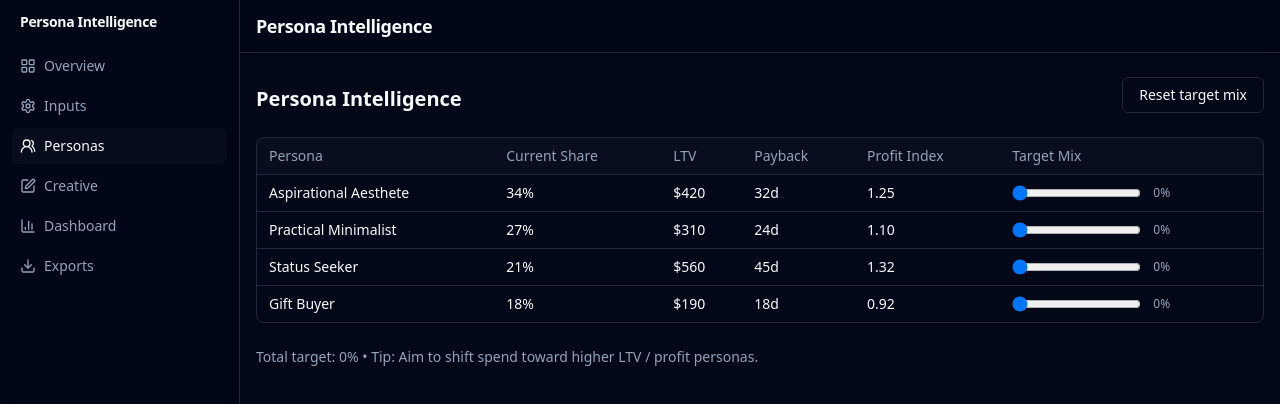
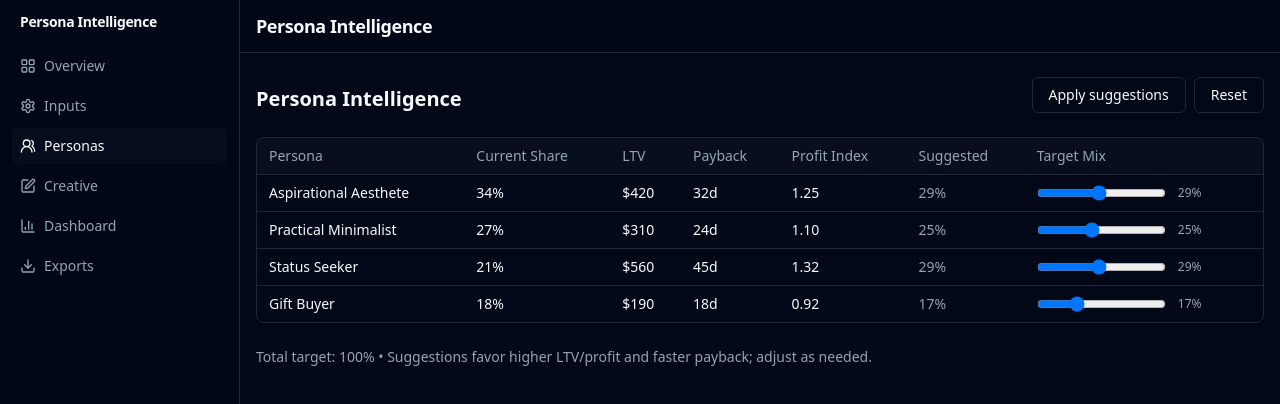
Before and after one commit to startino/ben-macpherson, a React (Vite) app: page /ben-macpherson/personas in a window 1280 px wide. Shown: the top 404 px of the page. Built offline with nearby package versions, Linux system fonts and the light colour scheme.

Commit message:
feat(personas): add suggested target mix heuristic, column, and apply action

```diff
--- a/src/pages/Personas.tsx
+++ b/src/pages/Personas.tsx
@@ -1,4 +1,4 @@
-import { useEffect, useState } from 'react'
+import { useEffect, useMemo, useState } from 'react'
 import personasData from '@/data/mock/personas.json'
 import { Button } from '@/components/ui/button'
 
@@ -14,12 +14,45 @@ interface Persona {
 export default function Personas() {
 	const [targetMix, setTargetMix] = useState<Record<string, number>>({})
 
+	const personas = personasData as Persona[]
+
+	// Heuristic: favor higher profitIndex and LTV, penalize longer payback
+	// score = (profitIndex * ltv) / paybackDays
+	const suggestedMix: Record<string, number> = useMemo(() => {
+		const scores = personas.map((p) => ({ id: p.id, score: (p.profitIndex * p.ltv) / Math.max(1, p.paybackDays) }))
+		const totalScore = scores.reduce((a, s) => a + s.score, 0)
+		if (totalScore === 0) return {}
+		// scale to sum ~100 (rounded)
+		let raw = scores.map((s) => ({ id: s.id, pct: (s.score / totalScore) * 100 }))
+		// clamp between 5 and 60 to avoid extremes, then renormalize
+		raw = raw.map((r) => ({ id: r.id, pct: Math.min(60, Math.max(5, r.pct)) }))
+		const clampedTotal = raw.reduce((a, r) => a + r.pct, 0)
+		return raw.reduce((acc, r) => {
+			acc[r.id] = Math.round((r.pct / clampedTotal) * 100)
+			return acc
+		}, {} as Record<string, number>)
+	}, [personas])
+
 	useEffect(() => {
 		try {
 			const saved = localStorage.getItem('targetMix')
-			if (saved) setTargetMix(JSON.parse(saved))
-		} catch {}
+			if (saved) {
+				setTargetMix(JSON.parse(saved))
+			} else {
+				// seed with suggestions on first load
+				setTargetMix(suggestedMix)
+				localStorage.setItem('targetMix', JSON.stringify(suggestedMix))
+			}
+		} catch {
+			setTargetMix(suggestedMix)
+		}
+		// eslint-disable-next-line react-hooks/exhaustive-deps
 	}, [])
+
+	function applySuggestions() {
+		setTargetMix(suggestedMix)
+		localStorage.setItem('targetMix', JSON.stringify(suggestedMix))
+	}
 
 	function updateMix(id: string, value: number) {
 		const next = { ...targetMix, [id]: value }
@@ -27,14 +60,16 @@ export default function Personas() {
 		localStorage.setItem('targetMix', JSON.stringify(next))
 	}
 
-	const personas = personasData as Persona[]
 	const total = Object.values(targetMix).reduce((a, b) => a + (b || 0), 0)
 
 	return (
 		<section className="grid gap-6">
 			<div className="flex items-end justify-between">
 				<h2 className="text-xl font-semibold">Persona Intelligence</h2>
-				<Button variant="outline" onClick={() => { localStorage.removeItem('targetMix'); setTargetMix({}) }}>Reset target mix</Button>
+				<div className="flex gap-2">
+					<Button variant="outline" onClick={applySuggestions}>Apply suggestions</Button>
+					<Button variant="outline" onClick={() => { localStorage.removeItem('targetMix'); setTargetMix(suggestedMix) }}>Reset</Button>
+				</div>
 			</div>
 			<div className="overflow-x-auto rounded-lg border border-border">
 				<table className="w-full text-sm">
@@ -45,6 +80,7 @@ export default function Personas() {
 							<th className="px-3 py-2 text-left font-medium">LTV</th>
 							<th className="px-3 py-2 text-left font-medium">Payback</th>
 							<th className="px-3 py-2 text-left font-medium">Profit Index</th>
+							<th className="px-3 py-2 text-left font-medium">Suggested</th>
 							<th className="px-3 py-2 text-left font-medium">Target Mix</th>
 						</tr>
 					</thead>
@@ -56,6 +92,7 @@ export default function Personas() {
 								<td className="px-3 py-2">${p.ltv}</td>
 								<td className="px-3 py-2">{p.paybackDays}d</td>
 								<td className="px-3 py-2">{p.profitIndex.toFixed(2)}</td>
+								<td className="px-3 py-2 text-muted-foreground">{suggestedMix[p.id] ?? 0}%</td>
 								<td className="px-3 py-2">
 									<div className="flex items-center gap-3">
 										<input type="range" min={0} max={60} step={1} value={targetMix[p.id] ?? 0} onChange={(e) => updateMix(p.id, Number(e.target.value))} />
@@ -67,7 +104,7 @@ export default function Personas() {
 					</tbody>
 				</table>
 			</div>
-			<div className="text-sm text-muted-foreground">Total target: {total}% • Tip: Aim to shift spend toward higher LTV / profit personas.</div>
+			<div className="text-sm text-muted-foreground">Total target: {total}% • Suggestions favor higher LTV/profit and faster payback; adjust as needed.</div>
 		</section>
 	)
 }
```
